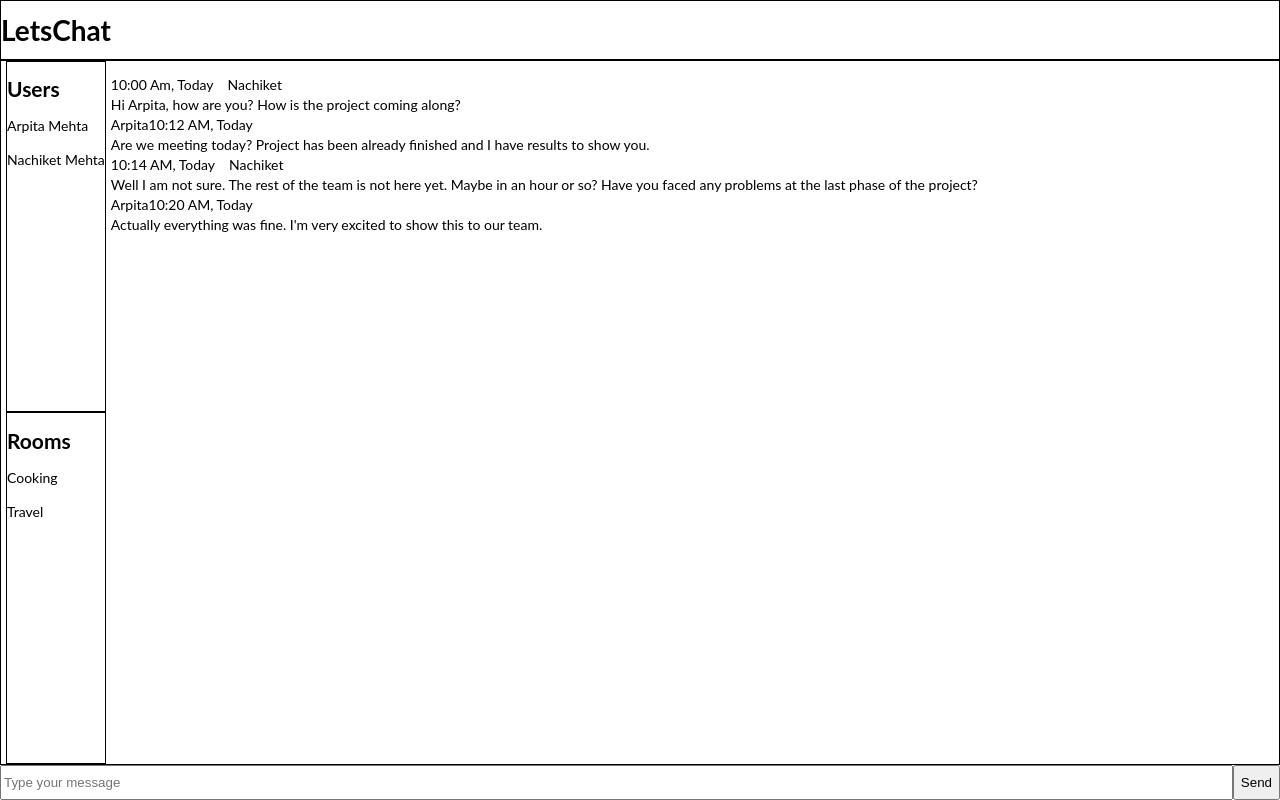
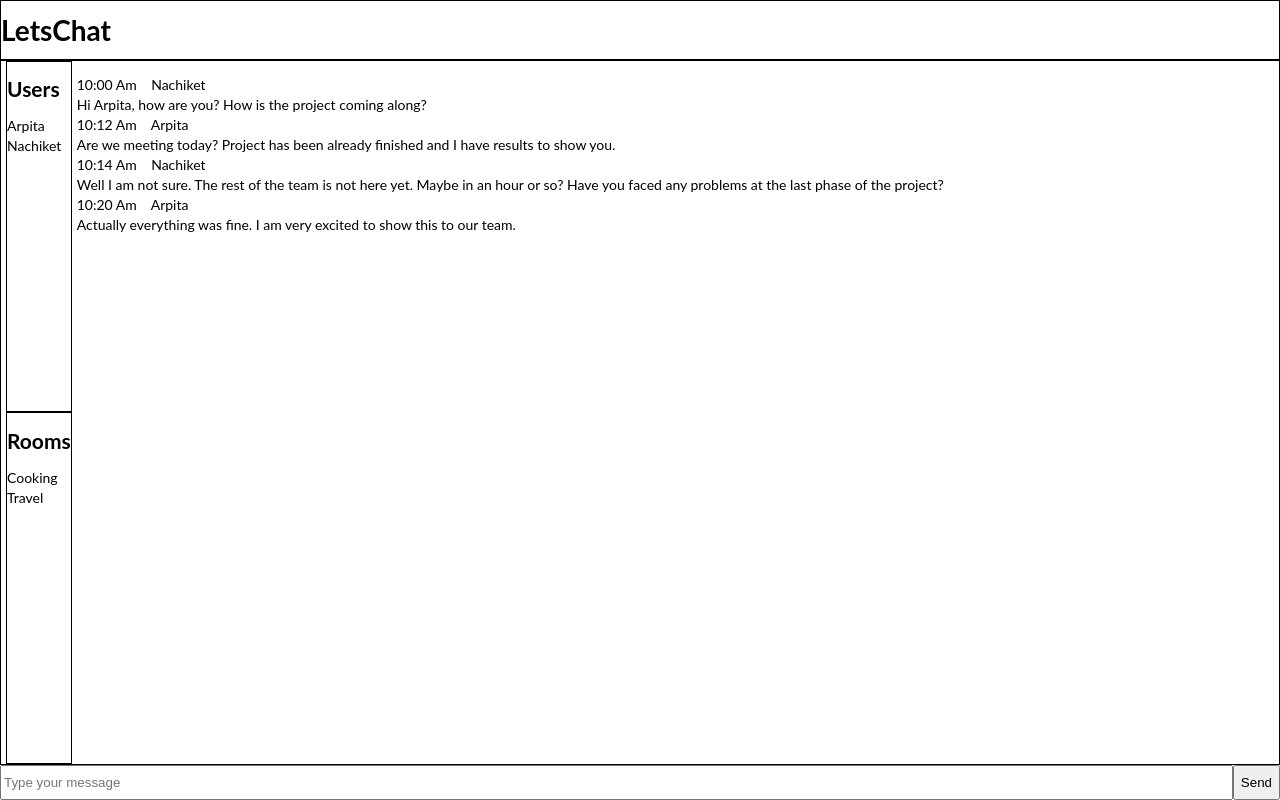
Before and after one commit to ap104826/lets-chat, a React (Create React App) app: page /rooms/1 in a window 1280 px wide. Built offline with nearby package versions, Linux system fonts and the light colour scheme.

Commit message:
added context

```diff
--- /dev/null
+++ b/src/ApiContext.js
@@ -0,0 +1,7 @@
+import React from 'react'
+
+export default React.createContext({
+    users: [],
+    rooms: [],
+    messages: [],
+})
--- a/src/App.js
+++ b/src/App.js
@@ -5,11 +5,50 @@ import Room from './Room'
 import Rooms from './Rooms'
 import Register from './Register'
 import './App.css'
+import ApiContext from './ApiContext'
+
 
 
 class App extends Component {
+  state = {
+    users: [{
+      name: 'Arpita'
+    }, {
+      name: 'Nachiket'
+    }],
+    rooms: [{
+      name: 'Cooking'
+    }, {
+      name: 'Travel'
+    }],
+    messages: [{
+      message: 'Hi Arpita, how are you? How is the project coming along?',
+      time: '10:00 Am',
+      user: 'Nachiket'
+    }, {
+      message: 'Are we meeting today? Project has been already finished and I have results to show you.',
+      time: '10:12 Am',
+      user: 'Arpita'
+    }, {
+      time: '10:14 Am',
+      user: 'Nachiket',
+      message: 'Well I am not sure. The rest of the team is not here yet. Maybe in an hour or so? Have you faced any problems at the last phase of the project?'
+    }, {
+      time: '10:20 Am',
+      user: 'Arpita',
+      message: 'Actually everything was fine. I am very excited to show this to our team.'
+    }]
+
+  }
+
   render() {
+    const value = {
+      users: this.state.users,
+      rooms: this.state.rooms,
+      messages: this.state.messages,
+    }
     return (
+      <ApiContext.Provider value={value}>
         <div className="App">
           <header class="App_header">
             <h1>LetsChat</h1>
@@ -18,6 +57,7 @@ class App extends Component {
             exact
             path='/rooms/:room_id'
             render={(props) => <Room {...props} />}
+
           />
           <Route
             path='/login'
@@ -33,6 +73,7 @@ class App extends Component {
             component={Register}
           />
         </div>
+      </ApiContext.Provider>
     )
 
   }
--- a/src/Room.js
+++ b/src/Room.js
@@ -1,7 +1,11 @@
 import React, { Component } from 'react';
+import ApiContext from './ApiContext'
 
 export default class Room extends Component {
+    static contextType = ApiContext
     render() {
+        const { users = [], rooms = [], messages = [] } = this.context
+
         return (
             <div className="chat_container">
                 <div class="main_chat">
@@ -9,27 +13,13 @@ export default class Room extends Component {
                         <div className="chat_users">
                             <h2>Users</h2>
                             <ul>
-                                <li>
-                                    Arpita Mehta
-                                </li>
-                            </ul>
-                            <ul>
-                                <li>
-                                    Nachiket Mehta
-                                </li>
+                                {users.map(user => <li>{user.name}</li>)}
                             </ul>
                         </div>
                         <div className="chat_rooms">
                             <h2>Rooms</h2>
                             <ul>
-                                <li>
-                                    Cooking
-                                </li>
-                            </ul>
-                            <ul>
-                                <li>
-                                    Travel
-                                </li>
+                                {rooms.map(room => <li>{room.name}</li>)}
                             </ul>
                         </div>
                     </div>
@@ -37,41 +27,16 @@ export default class Room extends Component {
                     <div class="chat_messages">
                         <div class="chat-history">
                             <ul>
-                                <li>
+                                {messages.map(message => <li>
                                     <div class="message-data align-right">
-                                        <span class="message-data-time">10:00 Am, Today</span> &nbsp; &nbsp;
-              <span class="message-data-name">Nachiket</span>
+                                        <span class="message-data-time">{message.time}</span> &nbsp; &nbsp;
+              <span class="message-data-name">{message.user}</span>
                                     </div>
                                     <div class="message other-message float-right">
-                                        Hi Arpita, how are you? How is the project coming along?
+                                        {message.message}
                                     </div>
-                                </li>
-                                <li>
-                                    <div class="message-data">
-                                        <span class="message-data-name"> Arpita</span>
-                                        <span class="message-data-time">10:12 AM, Today</span>
-                                    </div>
-                                    <div class="message my-message">
-                                        Are we meeting today? Project has been already finished and I have results to show you.
-                                    </div>
-                                </li>
-                                <li>
-                                    <div class="message-data align-right">
-                                        <span class="message-data-time"> 10:14 AM, Today</span> &nbsp; &nbsp;
-                                        <span class="message-data-name">Nachiket</span>
-                                    </div>
-                                    <div class="message other- message float-right">Well I am not sure. The rest of the team is not here yet. Maybe in an hour or so? Have you faced any problems at the last phase of the project?
-                                    </div>
-                                </li>
-                                <li>
-                                    <div class="message-data">
-                                        <span class="message-data-name"> Arpita</span>
-                                        <span class="message-data-time">10:20 AM, Today</span>
-                                    </div>
-                                    <div class="message my-message">
-                                        Actually everything was fine. I'm very excited to show this to our team.
-                                    </div>
-                                </li>
+                                </li>)}
+
                             </ul>
                         </div>
                     </div>
```
Lines whose indentation alone changed are shown as unchanged.
